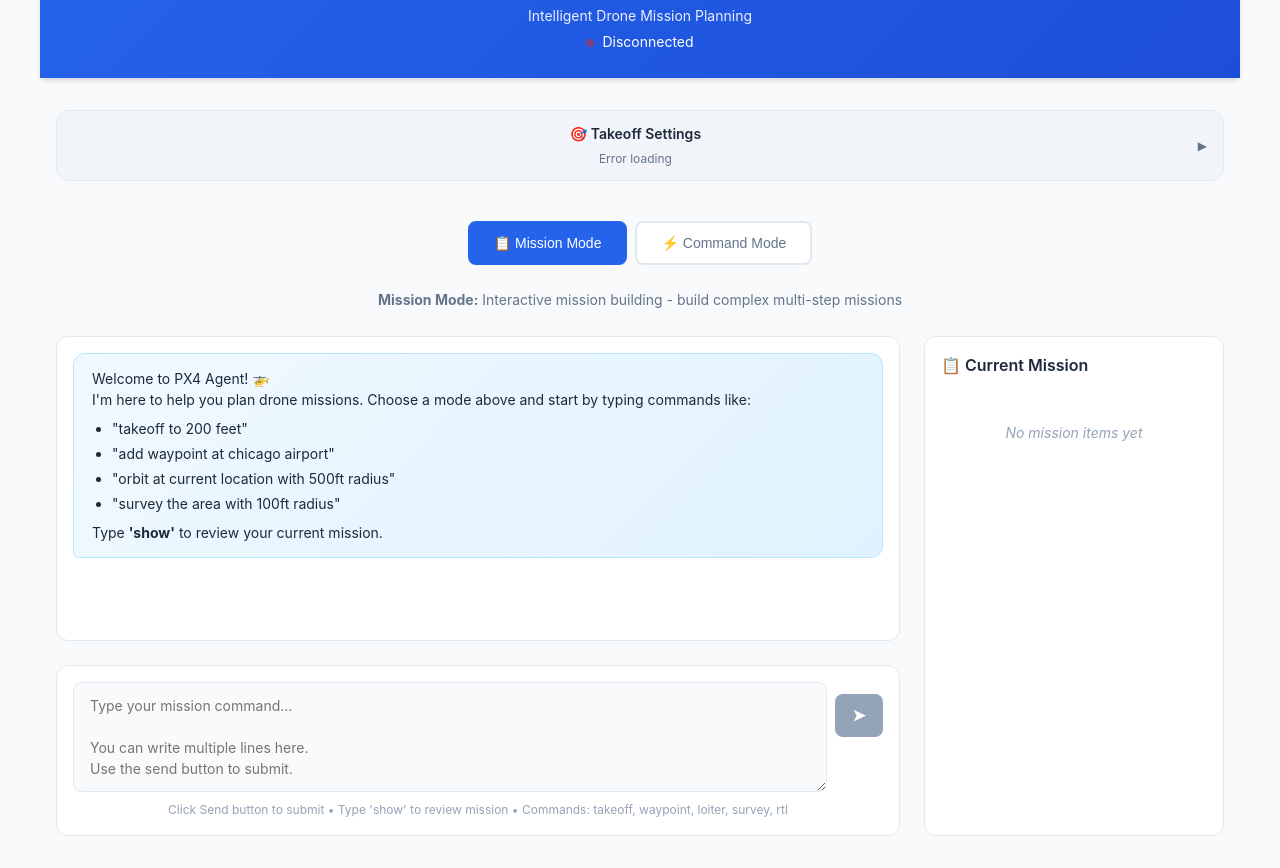
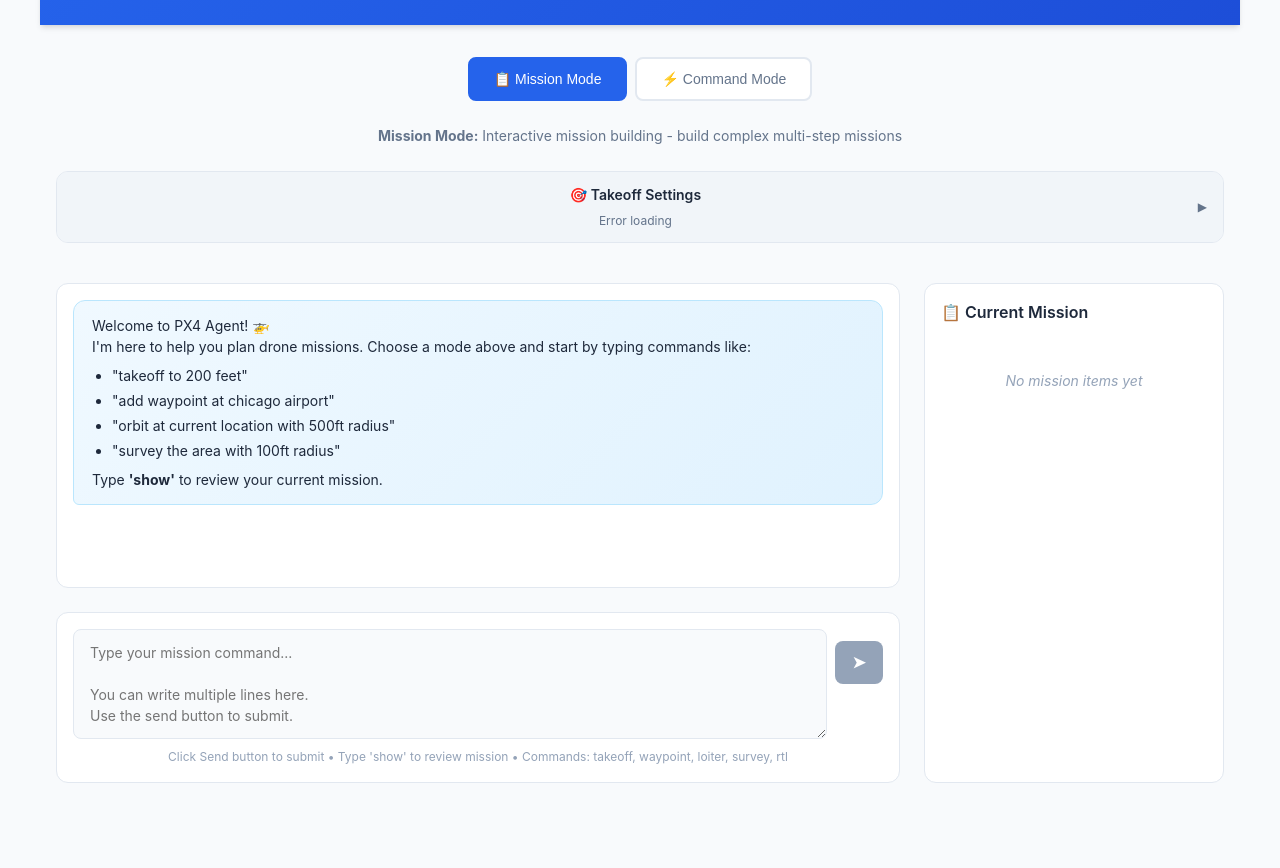
Before and after one commit to scferro/px4-agent, a plain HTML site: page static/index.html in a window 1280 px wide. Shown: the part 75-943 px from the top of the page. After the commit the page ends 890 px from the top, so only its background shows below. Drawn offline with Linux system fonts and the light colour scheme; no server answers.

Commit message:
mimoved settings panel

```diff
--- a/static/index.html
+++ b/static/index.html
@@ -3,7 +3,7 @@
 <head>
     <meta charset="UTF-8">
     <meta name="viewport" content="width=device-width, initial-scale=1.0">
-    <title>PX4 Agent - Mission Planning Chat</title>
+    <title>PX4 Agent</title>
     <link rel="stylesheet" href="/static/style.css">
 </head>
 <body>
@@ -11,15 +11,28 @@
         <header class="header">
             <div class="header-content">
                 <h1>🚁 PX4 Agent</h1>
-                <p>Intelligent Drone Mission Planning</p>
-                <div class="connection-status" id="connectionStatus">
-                    <span class="status-dot" id="statusDot"></span>
-                    <span id="statusText">Connecting...</span>
-                </div>
             </div>
         </header>
 
         <div class="main-content">
+            <div class="mode-selector">
+                <button class="mode-btn active" id="missionModeBtn" data-mode="mission">
+                    📋 Mission Mode
+                </button>
+                <button class="mode-btn" id="commandModeBtn" data-mode="command">
+                    ⚡ Command Mode
+                </button>
+            </div>
+
+            <div class="mode-description">
+                <div class="mode-desc active" id="missionDesc">
+                    <strong>Mission Mode:</strong> Interactive mission building - build complex multi-step missions
+                </div>
+                <div class="mode-desc" id="commandDesc">
+                    <strong>Command Mode:</strong> Single commands with reset - each command creates a fresh mission
+                </div>
+            </div>
+
             <div class="settings-panel" id="settingsPanel">
                 <div class="settings-header" id="settingsHeader">
                     <div class="header-content">
@@ -71,24 +84,6 @@
                             Set custom takeoff location and heading. Empty fields will use current values.
                         </div>
                     </div>
-                </div>
-            </div>
-
-            <div class="mode-selector">
-                <button class="mode-btn active" id="missionModeBtn" data-mode="mission">
-                    📋 Mission Mode
-                </button>
-                <button class="mode-btn" id="commandModeBtn" data-mode="command">
-                    ⚡ Command Mode
-                </button>
-            </div>
-
-            <div class="mode-description">
-                <div class="mode-desc active" id="missionDesc">
-                    <strong>Mission Mode:</strong> Interactive mission building - build complex multi-step missions
-                </div>
-                <div class="mode-desc" id="commandDesc">
-                    <strong>Command Mode:</strong> Single commands with reset - each command creates a fresh mission
                 </div>
             </div>
 
```
